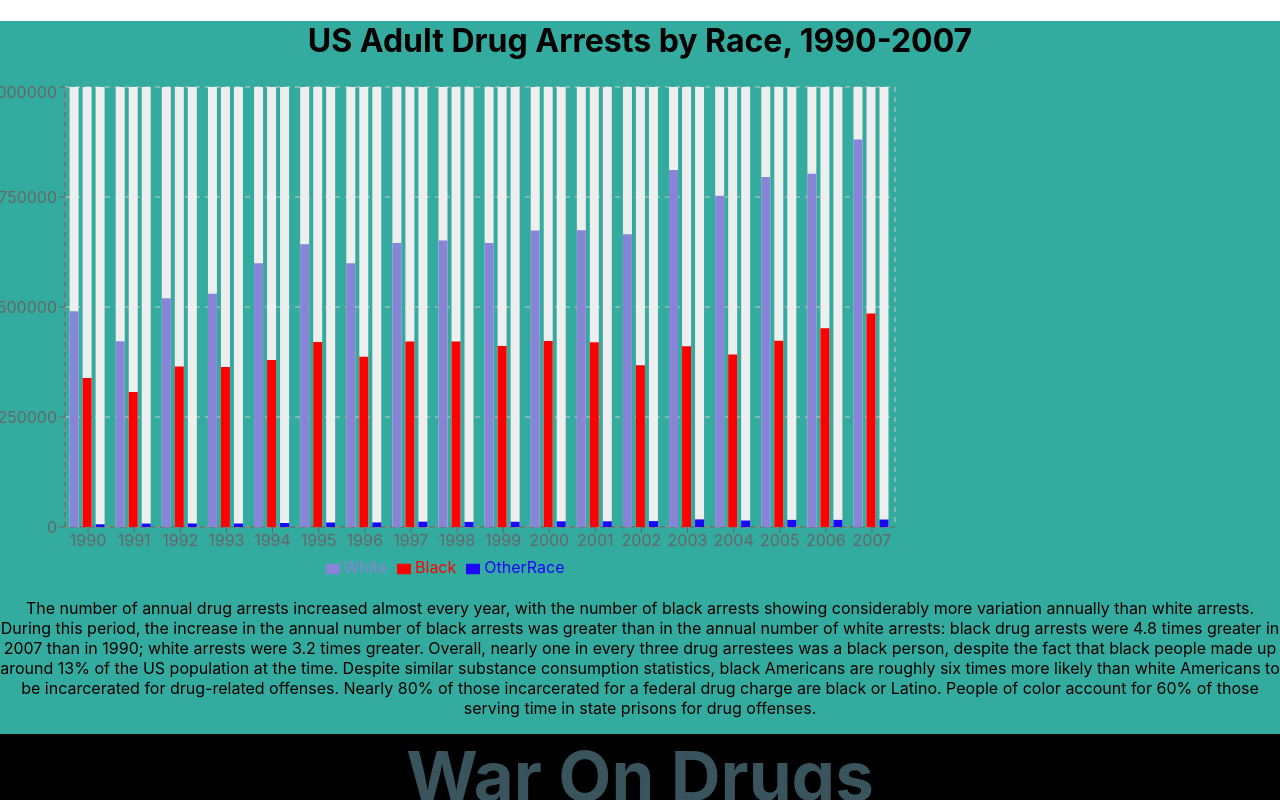
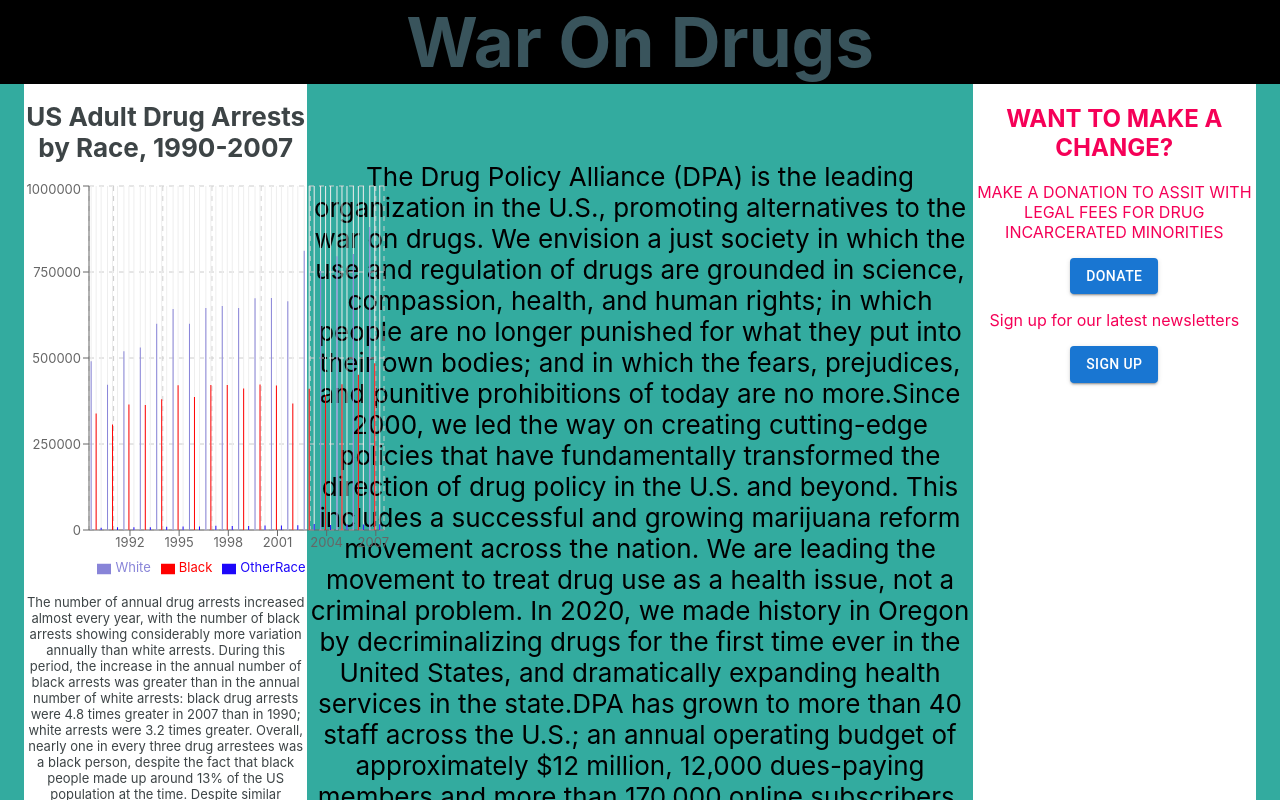
Before and after one commit to UNIQUA16/final-react-project, a React (Create React App) app in the folder war-on-drugs/: page / in a window 1280 px wide. Shown: the top 800 px of the page. Built offline with nearby package versions, Linux system fonts and the light colour scheme.

Commit message:
1/26/22 changes fixed graph and layout

```diff
--- a/war-on-drugs/src/App.css
+++ b/war-on-drugs/src/App.css
@@ -12,12 +12,13 @@ background-color: #33ab9f;  inline-size: 100%;
 
 .Info{
 color: #3d4446;
+font-size: small;
 text-align: center;
 height: 100vh;
-
+margin: auto;
 float: left;
 width: 23%;
-background-color: grey;
+background-color: rgb(255, 255, 255);
 }
 
 .Take_Action{
@@ -28,6 +29,7 @@ background-color: grey;
   width: 23%;
   background-color: white;
   position: "top-right";
+  margin: auto;
 
 }
 .WebBody{
--- a/war-on-drugs/src/App.js
+++ b/war-on-drugs/src/App.js
@@ -12,10 +12,12 @@ function App() {
   return (
     <div className="App">
 
-      <Moreinfo></Moreinfo>
+
       <Header></Header>
       <Takeaction></Takeaction>
+      <Moreinfo></Moreinfo>
       <WebBody></WebBody>
+
       <Media></Media>
       <Footer></Footer>
 <p></p>
--- a/war-on-drugs/src/Components/Media.js
+++ b/war-on-drugs/src/Components/Media.js
@@ -7,6 +7,7 @@ function Media({}) {
          <img id = "Bodyimg" src="https://atlantablackstar.com/wp-content/uploads/2017/07/Man-Behind-Bars-1.jpg"></img>
          <iframe id = "YT1" width="500" height="320" src="https://www.youtube.com/embed/jbETGBSwQ0M?list=PLDbSvEZka6GGanXjSfH1bQNVheppFQWWo" title="YouTube video player" frameborder="0" allow="accelerometer; autoplay; clipboard-write; encrypted-media; gyroscope; picture-in-picture" allowfullscreen></iframe>
          <iframe id = "YT1" width="500" height="320" src="https://www.youtube.com/embed/Xf5qFIpJ2sk" title="YouTube video player" frameborder="0" allow="accelerometer; autoplay; clipboard-write; encrypted-media; gyroscope; picture-in-picture" allowfullscreen></iframe>
+         <iframe width="1019" height="573" src="https://www.youtube.com/embed/pCyYSQLAEFk" title="YouTube video player" frameborder="0" allow="accelerometer; autoplay; clipboard-write; encrypted-media; gyroscope; picture-in-picture" allowfullscreen></iframe>
         </div>
     );
 }
--- a/war-on-drugs/src/Components/MoreInfo.js
+++ b/war-on-drugs/src/Components/MoreInfo.js
@@ -1,4 +1,5 @@
 
+import { Container } from '@mui/material';
 import { BarChart, Legend, Tooltip, XAxis, YAxis,CartesianGrid , Bar} from 'recharts';
 function Moreinfo() {
     const data =[
@@ -115,13 +116,13 @@ function Moreinfo() {
     ]
 
 
-    return (
-
-        <div>
+return (
+    <Container maxWidth= "">
+        <div className='Info'>
             <h1>US Adult Drug Arrests by Race, 1990-2007</h1>
             <BarChart
-            width={900}
-            height={500}
+            width={365}
+            height={400}
             data={data}
             >
                 <CartesianGrid strokeDasharray="5 5 " />
@@ -141,6 +142,7 @@ function Moreinfo() {
                  Despite similar substance consumption statistics, black Americans are roughly six times more likely than white Americans to be incarcerated for drug-related offenses. Nearly 80% of those incarcerated for a federal drug charge are black or Latino. People of color account for 60% of those serving time in state prisons for drug offenses.
                  </p>
         </div>
+    </Container>
     );
 }
 
```
